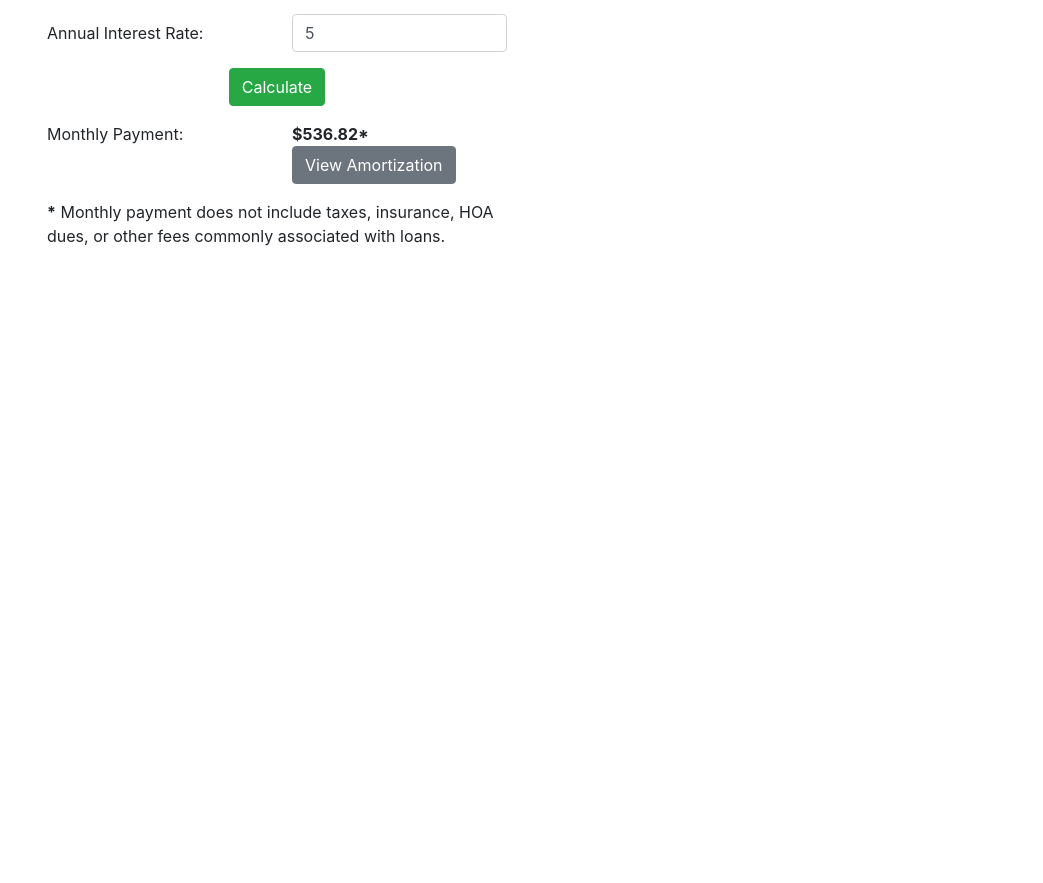
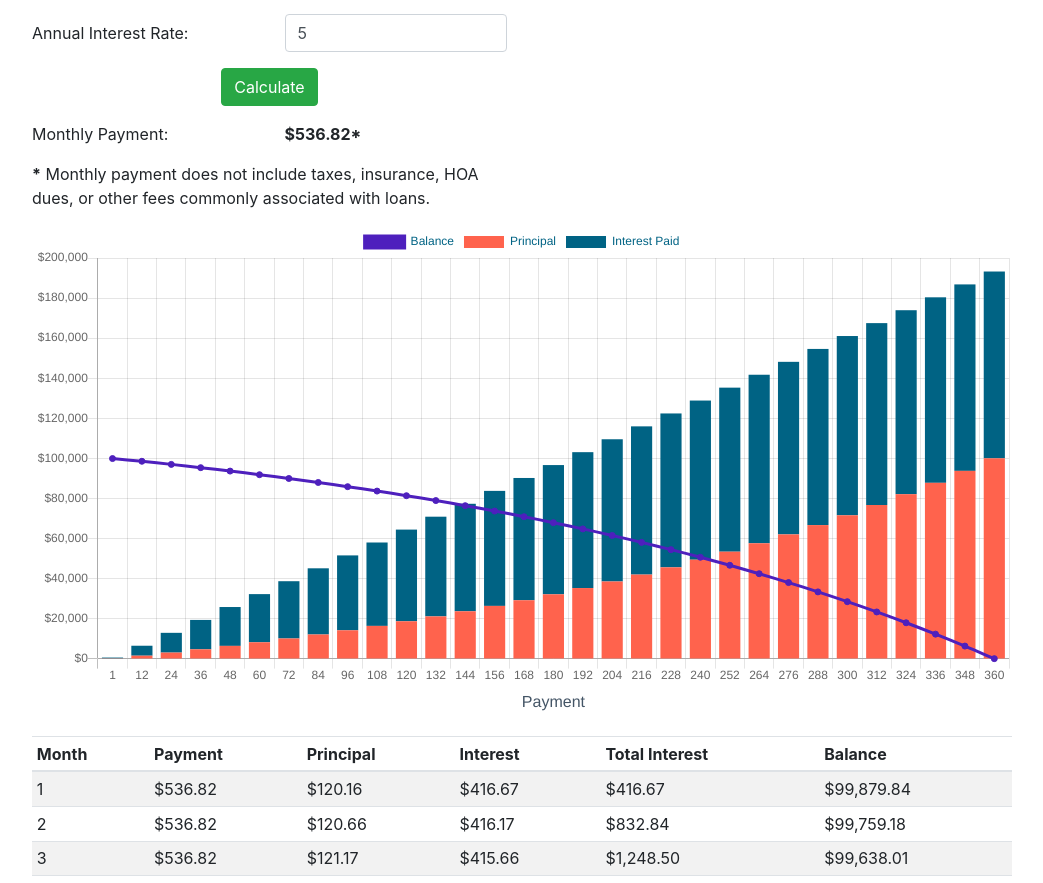
Before and after one commit to jlangevin/budget-tools, a React (Create React App) app: page /MonthlyLoanPayment in a window 1280 px wide. Shown: the part 196-1079 px from the top of the page, without its empty margins (118-1161 px from the left). Before the commit the page ends 800 px from the top, so only its background shows below. Built offline with nearby package versions, Linux system fonts and the light colour scheme.

Commit message:
Fix amortization; tie chart into data

```diff
--- a/src/components/calculators/LoanAmortization.css
+++ /dev/null
@@ -1,4 +0,0 @@
-reduce-table-padding td,
-reduce-table-padding th {
-   padding: 5px;
-}
--- a/src/components/calculators/LoanAmortization.js
+++ b/src/components/calculators/LoanAmortization.js
@@ -3,13 +3,14 @@ import { Table } from 'reactstrap';
 import { calculateAmortization, formatMoney, getMonthlyRateFromAPR, numberMonthsInYears } from '../../utils/loans';
 
 import LoanChart from './LoanChart';
-import * as classes from './LoanAmortization.css';
+import * as classes from './LoanAmortization.module.css';
 
 
-const AmortizationItem = ({ index, principalPayment, interestPayment, totalInterest, loanBalance }) => {
+const AmortizationItem = ({ index, payment, principalPayment, interestPayment, totalInterest, loanBalance }) => {
   return (
     <tr>
       <td>{ index+1 }</td>
+      <td>{ formatMoney(payment) }</td>
       <td>{ formatMoney(principalPayment) }</td>
       <td>{ formatMoney(interestPayment) }</td>
       <td>{ formatMoney(totalInterest) }</td>
@@ -19,15 +20,15 @@ const AmortizationItem = ({ index, principalPayment, interestPayment, totalInter
 }
 
 const AmortizationList = ({ data }) => {
-  return data.map((monthData, index) => (
+  return data.map((periodicData, index) => (
       <AmortizationItem
-        key={ `mo${index+1}`}
+        key              = { `period${index+1}`}
         index            = { index }
-        monthlyPayment   = { monthData.monthlyPayment }
-        principalPayment = { monthData.principalPayment }
-        interestPayment  = { monthData.interestPayment }
-        totalInterest    = { monthData.totalInterest }
-        loanBalance      = { monthData.loanBalance }
+        payment          = { periodicData.payment }
+        principalPayment = { periodicData.principalPayment }
+        interestPayment  = { periodicData.interestPayment }
+        totalInterest    = { periodicData.totalInterest }
+        loanBalance      = { periodicData.loanBalance }
       />
   ));
 }
@@ -40,13 +41,17 @@ const LoanAmortization = ({ rate, duration, principal, payment }) => {
 
   return (
     <div>
-      <LoanChart
-        data={amortization}
-      />
 
-      <Table className="table-striped table-sm {classes.reduce-table-padding}">
+      <div className={classes.ChartWrapper}>
+        <LoanChart
+          data={amortization}
+        />
+      </div>
+
+      <Table className="table-striped table-sm {classes.reduce-table-padding}" size="sm">
         <thead>
           <tr>
+            <th>Month</th>
             <th>Payment</th>
             <th>Principal</th>
             <th>Interest</th>
--- /dev/null
+++ b/src/components/calculators/LoanAmortization.module.css
@@ -0,0 +1,9 @@
+
+.ChartWrapper {
+  margin: 0px 0px 20px 0px;
+}
+
+.reduce-table-padding td,
+.reduce-table-padding th {
+   padding: 5px;
+}
--- a/src/components/calculators/LoanChart.js
+++ b/src/components/calculators/LoanChart.js
@@ -1,31 +1,110 @@
 import React from 'react';
-import { Bar as BarChart } from 'react-chartjs-2';
+import {
+  Bar as BarChart,
+} from 'react-chartjs-2';
+
+import { formatMoney } from '../../utils/loans';
+
+
+const getNthArrayIndexes = (arrayLength, nth) => {
+  let indices = [];
+  for (let arrayIndex=0; arrayIndex<=arrayLength; arrayIndex += (arrayIndex === 0) ? nth-1 : nth) {
+    indices.push(arrayIndex);
+  }
+  return indices;
+}
+
+const getBalanceData = (data, monthIndexes, keyOfDataToReturn) => {
+  let balances = [];
+  monthIndexes.forEach(month => {
+    let loanBalance = data[month][keyOfDataToReturn];
+    balances.push(loanBalance);
+  });
+  return balances;
+}
+
+const getMonthLabels = (monthIndexes) => monthIndexes.map(monthIndex => monthIndex+1);
 
 const LoanChart = ({ data }) => {
 
+  const monthIndexes = getNthArrayIndexes(data.length, 12);
+  const monthLabels = getMonthLabels(monthIndexes);
+  const balanceData = getBalanceData(data, monthIndexes, 'loanBalance');
+  const interestData = getBalanceData(data, monthIndexes, 'totalInterest');
+  const principalData = getBalanceData(data, monthIndexes, 'totalPrincipal');
+
   const chartData = {
-    datasets: [
-      {
-        label: 'Bar Dataset',
-        data: [10, 20, 30, 40]
+    datasets: [{
+        label: 'Balance',
+        data: balanceData,
+        type: 'line',
+        backgroundColor: 'rgb(78, 32, 189)',
+			  borderColor: 'rgb(78, 32, 189)',
       },
        {
-        label: 'Line Dataset',
-        data: [50, 50, 50, 50],
-        // Changes this dataset to become a line
-        type: 'line'
-      }
-    ],
-    labels: ['January', 'February', 'March', 'April']
+        label: 'Principal',
+        data: principalData,
+        type: 'bar',
+        backgroundColor: 'rgb(255, 99, 77)',
+        borderColor: 'rgb(255, 99, 77)',
+      }, {
+        label: 'Interest Paid',
+        data: interestData,
+        type: 'bar',
+        backgroundColor: 'rgb(0, 99, 132)',
+        borderColor: 'rgb(0, 99, 132)',
+      }],
+    labels: monthLabels
   };
 
   const chartOptions = {
+    tooltips: {
+      mode: 'label',
+      callbacks: {
+        label: function (title, data) {
+          var xLabel = data.datasets[title.datasetIndex].label;
+          var yLabel = formatMoney(title.yLabel);
+          return xLabel + ': ' + yLabel;
+        }
+      }
+    },
+    elements: {
+      line: {
+        fill: false
+      }
+    },
     scales: {
       yAxes: [{
+        stacked: true,
+        ticks: {
+          beginAtZero: true,
+          callback: function (value, index, values) {
+            return formatMoney(value, false);
+          }
+        }
+      }],
+      xAxes: [{
+        stacked: true,
         ticks: {
           beginAtZero: true
+        },
+        scaleLabel: {
+          display: true,
+          labelString: 'Payment',
+          lineHeight: '1.2em',
+          fontColor: '#456',
+          fontSize: 16,
+          fontStyle: 'normal',
+          //padding: 20
         }
       }]
+    },
+    legend: {
+      display: true,
+      poisiton: 'left',
+      labels: {
+        fontColor: 'rgb(0, 99, 132)'
+      }
     }
   };
 
--- a/src/components/calculators/MonthlyLoanPayment.js
+++ b/src/components/calculators/MonthlyLoanPayment.js
@@ -4,7 +4,6 @@ import SelectOptions from '../../SelectOptions';
 import {
   Button,
   Col,
-  Container,
   Form,
   FormFeedback,
   FormGroup,
@@ -36,7 +35,7 @@ class MonthlyLoanPayment extends Component {
     principalError   : false,
 
     payment          : null,
-    amortizationOpen : false
+    amortizationOpen : true
   };
 
   componentDidMount() {
@@ -129,7 +128,7 @@ class MonthlyLoanPayment extends Component {
     } = this.state;
 
     return (
-      <Container>
+      <div>
         <h4>Loan Payment Calculator</h4>
 
         <Form>
@@ -240,19 +239,25 @@ class MonthlyLoanPayment extends Component {
                   null
                 }
               </b>
-
-              {
-                this.allowAmortization() ?
-                <Button
-                  block={ false }
-                  onClick={ () => this.toggleOpen('amortizationOpen') }
-                >
-                  View Amortization
-                </Button> :
-                null
-              }
             </Col>
           </FormGroup>
+
+          {/*
+            this.allowAmortization() ?
+              <FormGroup row>
+                <Col
+                  xs={12} sm={12} md={8} lg={6}
+                  className="text-center">
+                  <Button
+                    block={false}
+                    onClick={() => this.toggleOpen('amortizationOpen')}
+                  >
+                    View Amortization
+                </Button>
+                </Col>
+              </FormGroup> :
+              null
+          */}
 
           <FormGroup row>
             <Col xs={ 12 } md={ 8 } lg={ 6 }>
@@ -277,7 +282,7 @@ class MonthlyLoanPayment extends Component {
           /> :
           null
         }
-      </Container>
+      </div>
     );
   }
 };
--- a/src/utils/loans.js
+++ b/src/utils/loans.js
@@ -1,7 +1,8 @@
-import { roundCeiling } from './roundNums';
+import { roundCeiling, roundHalfUpAsymmetric } from './roundNums';
 
-const formatMoney = (number) => {
-  return number.toLocaleString('en-US', { style: 'currency', currency: 'USD' });
+const formatMoney = (number, includeDecinal=true) => {
+  let value = number.toLocaleString('en-US', { style: 'currency', currency: 'USD' });
+  return includeDecinal ? value : value.split('.')[0];
 }
 
 const getValidDecimal = (value, wholePlaces = 2, decimalPlaces = 2) => {
@@ -9,21 +10,6 @@ const getValidDecimal = (value, wholePlaces = 2, decimalPlaces = 2) => {
   let match = value.match(regex);
   return match.length ? match[0] : null;
 };
-
-const roundNum = (num, decimalPlaces) => {
-  const multiplier = 10**decimalPlaces;
-  return Math.round(num * multiplier) / multiplier;
-}
-
-const roundUp = (num, decimalPlaces) => {
-  const multiplier = 10**(decimalPlaces);
-  return Math.ceil(num * multiplier) / multiplier;
-}
-
-const roundDown = (num, decimalPlaces) => {
-  const multiplier = 10**decimalPlaces;
-  return Math.floor(num * multiplier) / multiplier;
-}
 
 const calculateInterest = (rate, principal) => {
   return principal * rate;
@@ -62,45 +48,45 @@ const getMonthlyRateFromAPR = (ratePerYear) => {
 const calculateMonthlyPayment = (rate, duration, principal) => {
   let monthlyRate     = getMonthlyRateFromAPR(rate);
   let numberOfPeriods = numberMonthsInYears(duration);
-  let factor          = roundNum( (1 + monthlyRate)**numberOfPeriods, 4 );
+  let factor          = roundHalfUpAsymmetric( (1 + monthlyRate)**numberOfPeriods, 4 );
   let payment         = principal * ( ( (monthlyRate * factor) / (factor - 1) ) );
   return Math.round(payment * 100) / 100;
 }
 
-const calculateMonthlyAmortization = (monthlyPayment, monthlyInterestRate, totalInterest, loanBalance) => {
+const calculateMonthlyAmortization = (payment, periodicInterestRate, totalInterest, totalPrincipal, loanBalance) => {
+  let interestPayment  = roundHalfUpAsymmetric(calculateInterest(periodicInterestRate, loanBalance), 2);
+  let newTotalInterest = interestPayment + totalInterest;
+  let principalPayment = roundCeiling(payment - interestPayment, 2);
+  let newTotalPrincipal = principalPayment + totalPrincipal;
+  let newLoanBalance   = loanBalance - principalPayment;
 
-  let interestPayment  = roundNum(calculateInterest(monthlyInterestRate, loanBalance), 2);
-  let newTotalInterest = roundNum(interestPayment + totalInterest, 2);
-  let principalPayment = roundCeiling(monthlyPayment - interestPayment, 2);
-  let newLoanBalance   = loanBalance - principalPayment;
 
   if ( newLoanBalance < 0 ) {
     principalPayment = principalPayment + newLoanBalance;
+    newTotalPrincipal = principalPayment + totalPrincipal;
+    payment = principalPayment + interestPayment;
     newLoanBalance = 0;
   }
 
   let amortData = {
-    monthlyPayment,
+    payment,
     principalPayment,
     interestPayment,
     totalInterest: newTotalInterest,
+    totalPrincipal: newTotalPrincipal,
     loanBalance: newLoanBalance
   };
   return amortData;
 }
 
+const calculateAmortization = (payment, periods, periodicInterestRate, loanBalance, totalInterest = 0, totalPrincipal = 0, amortArray = []) => {
 
-const calculateAmortization = (monthlyPayment, months, monthlyInterestRate, loanBalance, totalInterest = 0, amortArray = []) => {
+  let amortData = calculateMonthlyAmortization(payment, periodicInterestRate, totalInterest, totalPrincipal, loanBalance);
 
-  let amortData = calculateMonthlyAmortization(monthlyPayment, monthlyInterestRate, totalInterest, loanBalance);
+  amortArray.push(amortData);
 
-  let newAmortArray = [
-    ...amortArray,
-    amortData
-  ];
-
-  if (amortArray.length < months) {
-    return calculateAmortization(monthlyPayment, months, monthlyInterestRate, amortData.loanBalance, amortData.totalInterest, newAmortArray);
+  if (amortArray.length < periods && amortData.loanBalance > 0) {
+    return calculateAmortization(payment, periods, periodicInterestRate, amortData.loanBalance, amortData.totalInterest, amortData.totalPrincipal, amortArray);
   } else {
     return amortArray;
   }
@@ -115,8 +101,8 @@ export {
   getMonthlyRateFromAPR,
   getValidDecimal,
   numberMonthsInYears,
-  roundDown,
+  // roundDown,
   // roundHalfToEven,
-  roundNum,
-  roundUp
+  // roundNum,
+  // roundUp
 };
--- a/src/utils/roundNums.js
+++ b/src/utils/roundNums.js
@@ -1,5 +1,8 @@
 // native rounding
-const roundHalfUpAsymmetric = value => Math.round(value);
+const roundHalfUpAsymmetric = (value, decimalPlaces) => {
+  const multiplier = 10**decimalPlaces;
+  return Math.round(value * multiplier) / multiplier;
+}
 
 const roundHalfUpSymmetric = value => {
   if (value >= 0) {
@@ -52,11 +55,12 @@ const roundHalfOdd = value => {
 
 const roundCeiling = (value, decimals) => {
   const multiplier = 10**decimals;
-  value = value * multiplier;
-  value = parseInt(value, 10) === value ?
-          value :
-          Math.floor(value + 1);
-  return value / multiplier;
+  let newValue = value * multiplier;
+  newValue = parseInt(newValue, 10) === newValue ?
+          newValue :
+          Math.floor(newValue + 1);
+
+  return newValue / multiplier;
 };
 
 const roundFloor = value => {
```
Also changed, not shown: 2 other files (tests, documents, lock files or other folders). Lines whose indentation alone changed are shown as unchanged.
